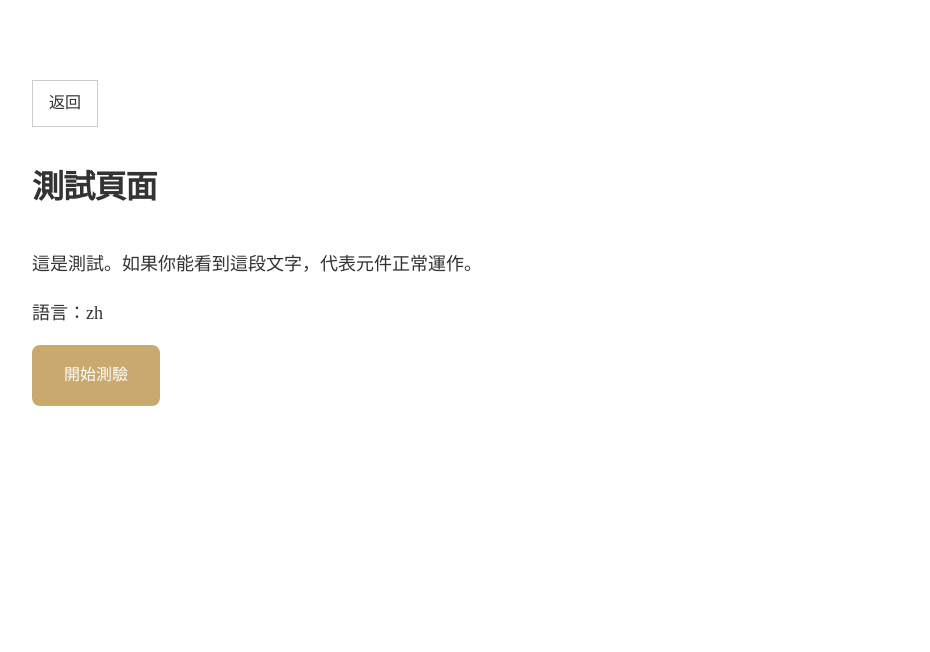
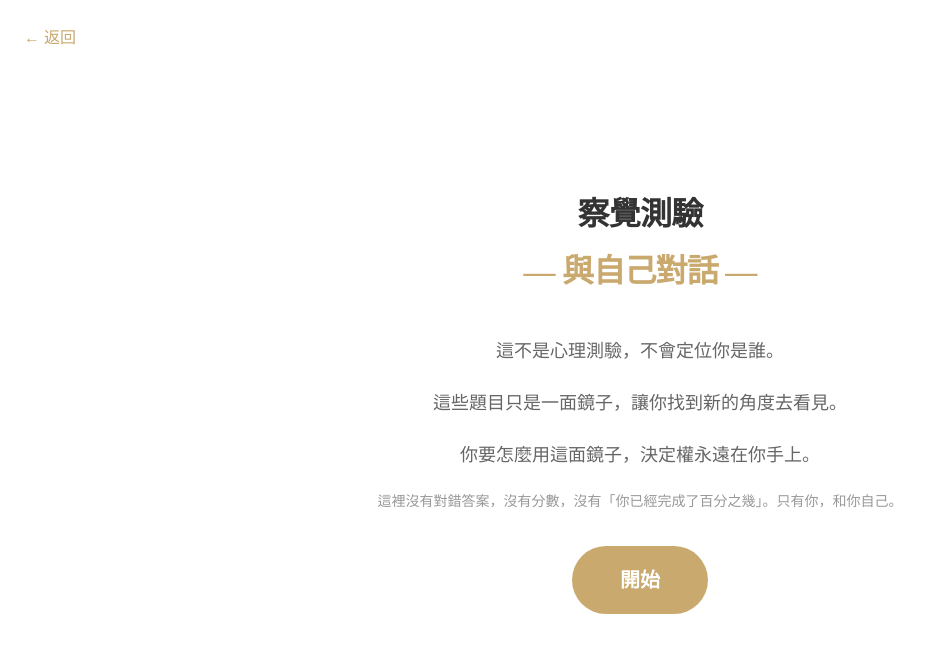
Before and after one commit to pocket12012076-svg/-Zi-Long-1, a React (Vite) app: page / in a window 1280 px wide. Both pictures are taken after a click on the button "察覺測驗". Shown: the part 3355-4007 px from the top of the page, without its empty margins (0-930 px from the left). Built offline with nearby package versions, Linux system fonts and the light colour scheme.

Commit message:
Update AwarenessQuiz.tsx

```diff
--- a/src/components/AwarenessQuiz.tsx
+++ b/src/components/AwarenessQuiz.tsx
@@ -1,51 +1,117 @@
-import { useState } from "react";
+import { useState, useEffect } from "react";
+import quizContent from "./quizContent";
 
 type Lang = "zh" | "en" | "ja";
 
 export default function AwarenessQuiz({ lang, onBack }: { lang: Lang; onBack?: () => void }) {
-  const [phase, setPhase] = useState("intro");
-  const [step, setStep] = useState(0);
+  const [phase, setPhase] = useState<"intro" | "quiz" | "result">("intro");
+  const [currentIndex, setCurrentIndex] = useState(0);
+  const questions = quizContent.questions;
+  const currentQuestion = questions[currentIndex];
+  const progress = ((currentIndex + 1) / questions.length) * 100;
+  const isNewGroup = currentIndex === 0 || currentQuestion.group !== questions[currentIndex - 1].group;
+
+  useEffect(() => {
+    const handleKeyDown = (e: KeyboardEvent) => {
+      if (phase === "quiz") {
+        if (e.key === "ArrowRight" || e.key === " ") {
+          e.preventDefault();
+          if (currentIndex < questions.length - 1) setCurrentIndex((i) => i + 1);
+          else setPhase("result");
+        } else if (e.key === "ArrowLeft") {
+          e.preventDefault();
+          if (currentIndex > 0) setCurrentIndex((i) => i - 1);
+        }
+      }
+    };
+    window.addEventListener("keydown", handleKeyDown);
+    return () => window.removeEventListener("keydown", handleKeyDown);
+  }, [phase, currentIndex]);
 
   return (
-    <div style={{ position: "fixed", top: 0, left: 0, right: 0, bottom: 0, backgroundColor: "#ffffff", color: "#333333", overflowY: "auto", zIndex: 9999, padding: "5rem 2rem", fontFamily: "serif" }}>
-      <button onClick={onBack} style={{ background: "none", border: "1px solid #ccc", color: "#333", cursor: "pointer", padding: "0.5rem 1rem", marginBottom: "2rem" }}>
-        返回
-      </button>
+    <div style={{ position: "fixed", top: 0, left: 0, right: 0, bottom: 0, backgroundColor: "#ffffff", color: "#333333", overflowY: "auto", zIndex: 9999, fontFamily: "serif" }}>
 
-      <h1 style={{ fontSize: "2rem", fontWeight: "bold", marginBottom: "2rem" }}>
-        測試頁面
-      </h1>
+      {phase === "quiz" && (
+        <div style={{ position: "fixed", top: 0, left: 0, right: 0, height: "3px", backgroundColor: "#eee", zIndex: 60 }}>
+          <div style={{ height: "100%", backgroundColor: "#c9a96e", width: progress + "%", transition: "width 0.6s ease" }} />
+        </div>
+      )}
 
-      {phase === "intro" && (
-        <div>
-          <p style={{ marginBottom: "1rem" }}>這是測試。如果你能看到這段文字，代表元件正常運作。</p>
-          <p style={{ marginBottom: "1rem" }}>語言：{lang}</p>
-          <button onClick={() => setPhase("quiz")} style={{ padding: "1rem 2rem", backgroundColor: "#c9a96e", color: "#fff", border: "none", borderRadius: "8px", cursor: "pointer", fontSize: "1rem" }}>
-            開始測驗
+      {onBack && (
+        <div style={{ position: "fixed", top: "1.5rem", left: "1.5rem", zIndex: 99999 }}>
+          <button onClick={onBack} style={{ background: "none", border: "none", color: "#c9a96e", cursor: "pointer", fontSize: "1rem" }}>
+            ← 返回
           </button>
         </div>
       )}
 
-      {phase === "quiz" && (
-        <div>
-          <p style={{ marginBottom: "1rem" }}>第 {step + 1} 題</p>
-          <p style={{ fontSize: "1.5rem", marginBottom: "2rem" }}>
-            {step === 0 ? "今天有什麼情緒出現了嗎？" : step === 1 ? "你有想過為什麼嗎？" : "測試完成！"}
+      <div style={{ display: "flex", alignItems: "center", justifyContent: "center", minHeight: "100vh", padding: "5rem 2rem" }}>
+
+        {phase === "intro" && (
+          <div style={{ maxWidth: "600px", textAlign: "center" }}>
+            <h1 style={{ fontSize: "2rem", fontWeight: "bold", marginBottom: "2rem" }}>
+              {lang === "zh" ? "察覺測驗" : lang === "en" ? "Awareness Quiz" : "気づきのテスト"}
+              <br />
+              <span style={{ color: "#c9a96e" }}>
+                {lang === "zh" ? "— 與自己對話 —" : lang === "en" ? "— A Dialogue with Yourself —" : "— 自分との対話 —"}
+              </span>
+            </h1>
+            {quizContent.intro[lang].map((line, i) => (
+              <p key={i} style={{ marginBottom: "1rem", lineHeight: 2, color: "#666" }}>{line}</p>
+            ))}
+            <p style={{ fontSize: "0.875rem", marginBottom: "2rem", color: "#999" }}>
+              {quizContent.beforeStart[lang]}
             </p>
-          <button onClick={() => step < 2 ? setStep(step + 1) : setPhase("result")} style={{ padding: "0.75rem 1.5rem", backgroundColor: "#c9a96e", color: "#fff", border: "none", borderRadius: "8px", cursor: "pointer" }}>
-            下一題
+            <button onClick={() => setPhase("quiz")} style={{ padding: "1rem 3rem", backgroundColor: "#c9a96e", color: "#fff", border: "none", borderRadius: "9999px", fontWeight: "bold", fontSize: "1.25rem", cursor: "pointer" }}>
+              {lang === "zh" ? "開始" : lang === "en" ? "Begin" : "始める"}
             </button>
           </div>
         )}
 
+        {phase === "quiz" && currentQuestion && (
+          <div style={{ maxWidth: "700px", width: "100%" }}>
+            <div style={{ marginBottom: "1.5rem", fontSize: "0.875rem", fontFamily: "monospace" }}>
+              {currentIndex + 1} / {questions.length}
+            </div>
+            {isNewGroup && (
+              <div style={{ marginBottom: "2rem" }}>
+                <h2 style={{ fontSize: "1.25rem", fontWeight: "bold", color: "#c9a96e" }}>
+                  {currentQuestion.groupTitle[lang]}
+                </h2>
+                <div style={{ width: "4rem", height: "1px", backgroundColor: "#c9a96e", opacity: 0.3 }} />
+              </div>
+            )}
+            <p style={{ fontSize: "1.5rem", lineHeight: 1.8, fontStyle: currentQuestion.isClosing ? "italic" : "normal", color: currentQuestion.isClosing ? "#c9a96e" : "#333" }}>
+              {currentQuestion.text[lang]}
+            </p>
+            <div style={{ height: "6rem" }} />
+            <div style={{ display: "flex", alignItems: "center", justifyContent: "space-between" }}>
+              {currentIndex > 0 ? (
+                <button onClick={() => setCurrentIndex((i) => i - 1)} style={{ background: "none", border: "none", color: "#999", cursor: "pointer" }}>
+                  ← {lang === "zh" ? "上一題" : lang === "en" ? "Previous" : "前へ"}
+                </button>
+              ) : <div />}
+              <button onClick={() => currentIndex < questions.length - 1 ? setCurrentIndex((i) => i + 1) : setPhase("result")} style={{ padding: "0.75rem 2rem", backgroundColor: "#c9a96e", color: "#fff", borderRadius: "9999px", border: "none", cursor: "pointer" }}>
+                {currentIndex === questions.length - 1 ? (lang === "zh" ? "完成" : lang === "en" ? "Finish" : "終わる") : (lang === "zh" ? "下一題" : lang === "en" ? "Next" : "次へ")} →
+              </button>
+            </div>
+          </div>
+        )}
+
         {phase === "result" && (
-        <div>
-          <p style={{ fontSize: "1.5rem", marginBottom: "2rem" }}>測試結束，一切正常！</p>
-          <button onClick={() => { setPhase("intro"); setStep(0); }} style={{ padding: "0.75rem 1.5rem", border: "1px solid #c9a96e", backgroundColor: "transparent", color: "#c9a96e", borderRadius: "8px", cursor: "pointer" }}>
-            重新開始
+          <div style={{ maxWidth: "600px", textAlign: "center" }}>
+            {quizContent.result[lang].map((line, i) => (
+              <p key={i} style={{ marginBottom: "1.5rem", lineHeight: 2.2, fontSize: "1.125rem", fontStyle: i === quizContent.result[lang].length - 1 ? "italic" : "normal", color: i === quizContent.result[lang].length - 1 ? "#c9a96e" : "#555" }}>
+                {line}
+              </p>
+            ))}
+            <button onClick={() => { setPhase("intro"); setCurrentIndex(0); }} style={{ padding: "1rem 2.5rem", backgroundColor: "transparent", color: "#c9a96e", borderRadius: "9999px", border: "1px solid #c9a96e", cursor: "pointer" }}>
+              {lang === "zh" ? "重新開始" : lang === "en" ? "Start Over" : "もう一度"} →
             </button>
           </div>
         )}
+
+      </div>
     </div>
   );
 }
```
Lines whose indentation alone changed are shown as unchanged.
